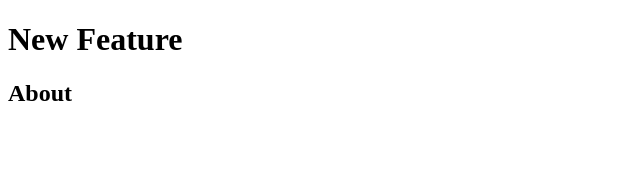
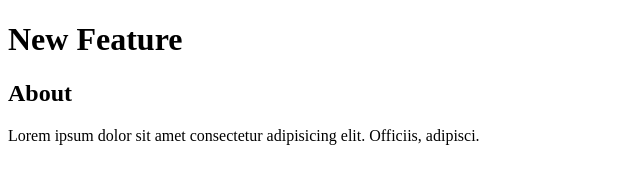
Before and after one commit to AsTiI/innodom, a plain HTML site: page index.html in a window 1280 px wide. Shown: the whole page, without its empty margins (0-640 px from the left). Drawn offline with Linux system fonts and the light colour scheme.

Commit message:
added paragraph with lorem

```diff
--- a/index.html
+++ b/index.html
@@ -8,5 +8,6 @@
 <body>
     <h1>New Feature</h1>
     <h2>About</h2>
+    <p>Lorem ipsum dolor sit amet consectetur adipisicing elit. Officiis, adipisci.</p>
 </body>
 </html>
```
